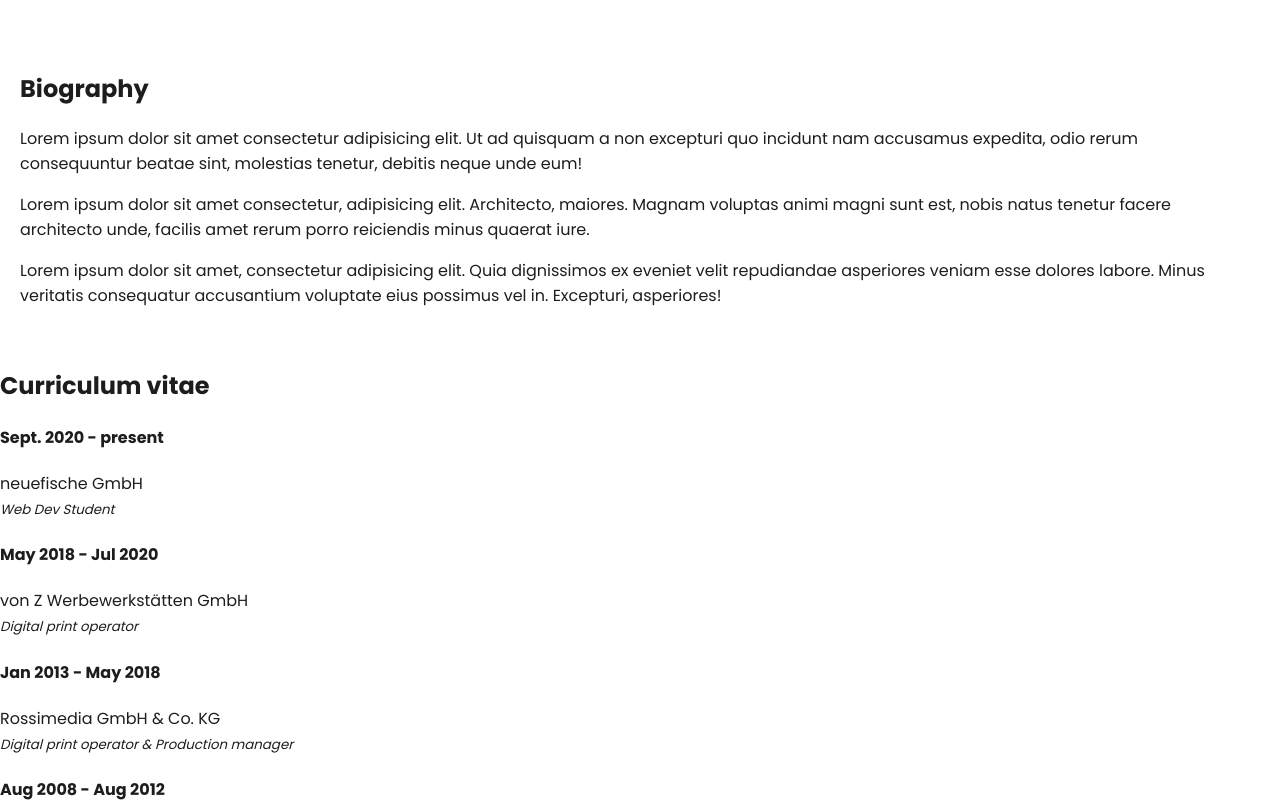
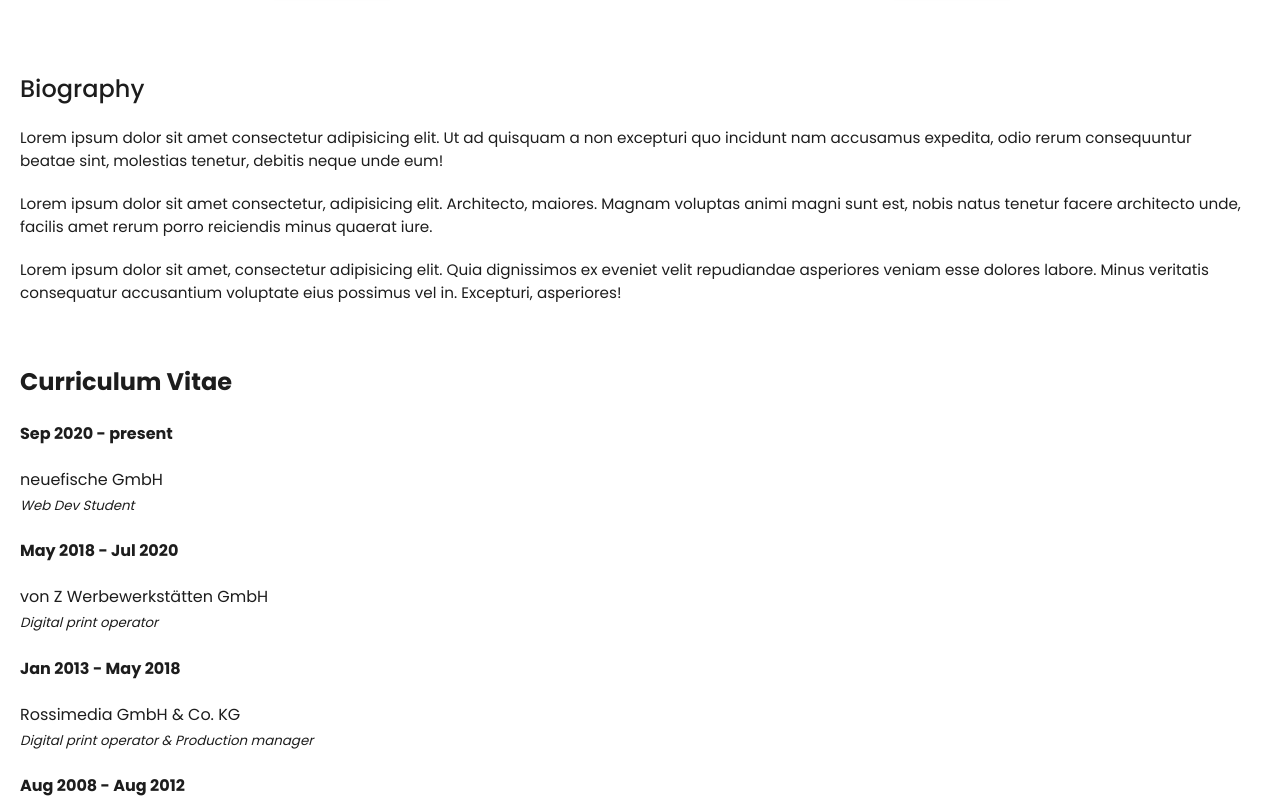
Before and after one commit to FabianAlleblas/personal-website, a plain HTML site: page index.html in a window 1280 px wide. Shown: the part 2040-2845 px from the top of the page. Drawn offline with Linux system fonts and the light colour scheme.

Commit message:
corrected typo in cv changed styling in cv

```diff
--- a/index.html
+++ b/index.html
@@ -84,9 +84,9 @@
         vel in. Excepturi, asperiores!
       </p>
     </section>
-    <section id="cv">
-      <h2>Curriculum vitae</h2>
-      <h4>Sept. 2020 - present</h4>
+    <section id="cv" class="cv">
+      <h2>Curriculum Vitae</h2>
+      <h4>Sep 2020 - present</h4>
       <p>
         neuefische GmbH<br />
         <small>
--- a/style.css
+++ b/style.css
@@ -148,7 +148,18 @@
   margin: 60px 30px 60px 20px;
 }
 
+.bio > h2 {
+  font-weight: 500;
+  margin: 0 0 20px 0;
+}
+
 .bio > p {
+  margin: 0 0 20px 0;
+  font-size: 0.95em;
+}
+
+.cv {
+  margin: 60px 30px 60px 20px;
 }
 
 footer {
```
